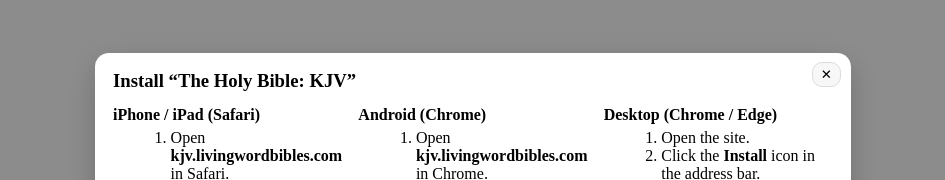
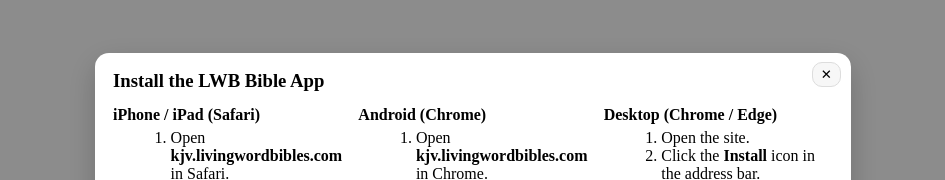
Before and after one commit to Living-Word-Bibles/kjv-ios, a website: page www/index.html in a window 1280 px wide. Shown: the part 236-416 px from the top of the page, without its empty margins (167-1112 px from the left). Drawn offline with nearby package versions, Linux system fonts and the light colour scheme; no server answers.

Commit message:
Update index.html

```diff
--- a/www/index.html
+++ b/www/index.html
@@ -35,7 +35,7 @@
 <div id="pwa-help" class="pwa-modal" hidden>
   <div class="pwa-modal__box">
     <button id="pwa-help-close" class="pwa-modal__close" aria-label="Close">✕</button>
-    <h3 class="pwa-modal__title">Install “The Holy Bible: KJV”</h3>
+    <h3 class="pwa-modal__title">Install the LWB Bible App</h3>
     <div class="pwa-modal__cols">
       <section>
         <h4>iPhone / iPad (Safari)</h4>
```
